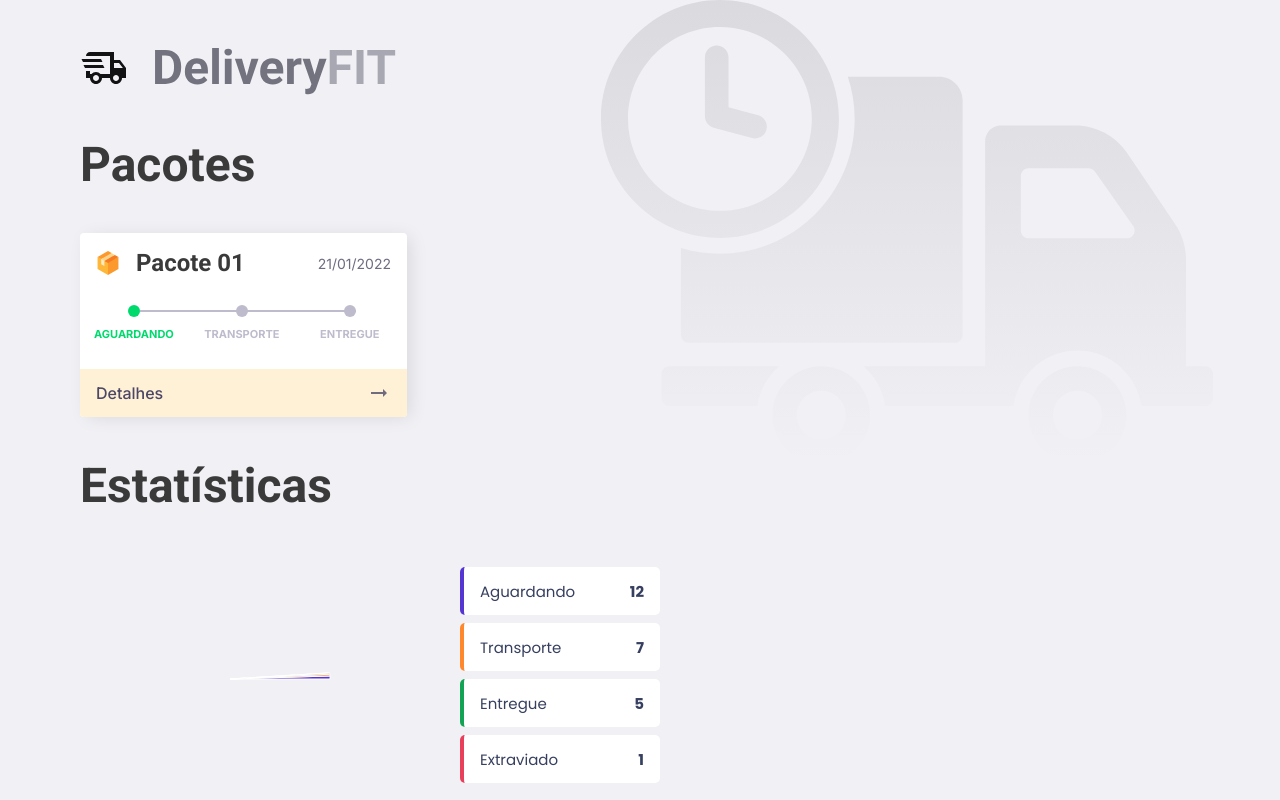
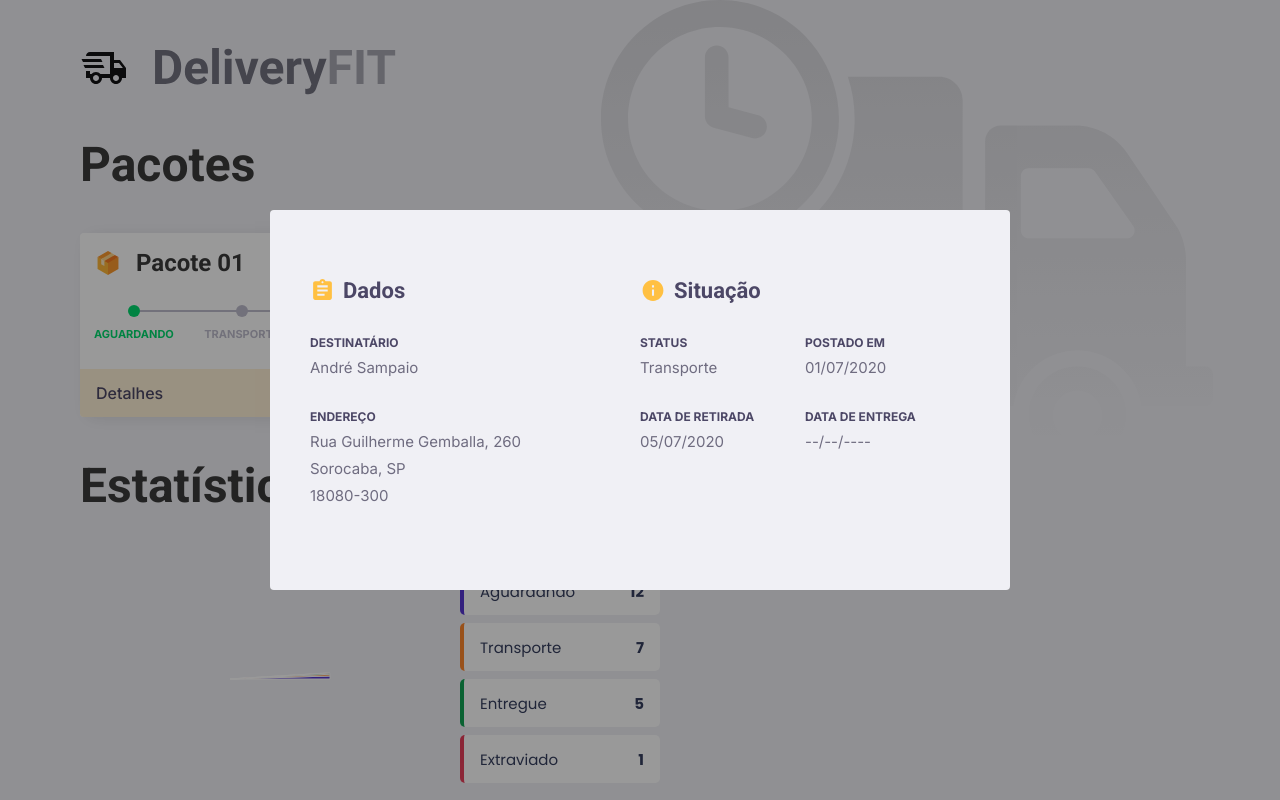
Before and after one commit to apsampaio/delivery-fit, a React (Vite) app: page / in a window 1280 px wide. Built offline with nearby package versions, Linux system fonts and the light colour scheme.

Commit message:
add modal

```diff
--- a/src/App.tsx
+++ b/src/App.tsx
@@ -5,6 +5,7 @@ import { useEffect, useState } from "react";
 
 import { Card } from "./components/Card";
 import { Chart } from "./components/Chart";
+import { Modal } from "./components/Modal";
 
 import { Steps } from "./types/Steps";
 import { Package } from "./types/Package";
@@ -62,6 +63,7 @@ function App() {
   }, []);
 
   return (
+    <>
       <main className="container">
         <header>
           <img src={Logo} alt="logo" />
@@ -88,6 +90,8 @@ function App() {
           )}
         </div>
       </main>
+      <Modal />
+    </>
   );
 }
 
--- /dev/null
+++ b/src/components/Modal/index.tsx
@@ -0,0 +1,52 @@
+import "./styles.css";
+
+import InformationSVG from "../../assets/Information.svg";
+import StatusSVG from "../../assets/Status.svg";
+
+const Modal: React.FC = () => {
+  return (
+    <div className="modal-container">
+      <div className="modal-box">
+        <div className="information">
+          <p className="title">
+            <img src={InformationSVG} alt="information" />
+            Dados
+          </p>
+          <p className="subtitle">DESTINATÁRIO</p>
+          <p className="text">André Sampaio</p>
+
+          <p className="subtitle">ENDEREÇO</p>
+          <p className="text">Rua Guilherme Gemballa, 260</p>
+          <p className="text">Sorocaba, SP</p>
+          <p className="text">18080-300</p>
+        </div>
+        <div className="status">
+          <p className="title">
+            <img src={StatusSVG} alt="information" />
+            Situação
+          </p>
+          <div className="situation-container">
+            <div>
+              <p className="subtitle">STATUS</p>
+              <p className="text">Transporte</p>
+            </div>
+            <div>
+              <p className="subtitle">POSTADO EM</p>
+              <p className="text">01/07/2020</p>
+            </div>
+            <div>
+              <p className="subtitle">DATA DE RETIRADA</p>
+              <p className="text">05/07/2020</p>
+            </div>
+            <div>
+              <p className="subtitle">DATA DE ENTREGA</p>
+              <p className="text">--/--/----</p>
+            </div>
+          </div>
+        </div>
+      </div>
+    </div>
+  );
+};
+
+export { Modal };
--- /dev/null
+++ b/src/components/Modal/styles.css
@@ -0,0 +1,94 @@
+div.modal-container {
+  position: absolute;
+  left: 0;
+  top: 0;
+
+  width: 100vw;
+  height: 100vh;
+
+  z-index: 15;
+  background-color: rgba(0, 0, 0, 0.4);
+
+  display: flex;
+  align-items: center;
+  justify-content: center;
+}
+
+div.modal-container div.modal-box {
+  width: 740px;
+  height: 380px;
+
+  border-radius: 4px;
+
+  background-color: var(--color-ice-white);
+
+  display: flex;
+  padding-top: 60px;
+}
+
+div.modal-container div.modal-box div.information {
+  flex: 1;
+
+  display: flex;
+  flex-direction: column;
+
+  padding-left: 40px;
+}
+
+div.modal-container div.modal-box div.status {
+  flex: 1;
+
+  display: flex;
+  flex-direction: column;
+
+  padding-right: 40px;
+}
+div.modal-container div.modal-box div.status div.situation-container {
+  display: flex;
+  flex-wrap: wrap;
+
+  justify-content: space-between;
+}
+
+div.modal-container
+  div.modal-box
+  div.status
+  div.situation-container
+  > div:nth-child(2n) {
+  flex-basis: 50%;
+}
+
+div.modal-container div.modal-box p.title {
+  font-family: "Roboto", sans-serif;
+  font-weight: bold;
+  font-size: 22px;
+
+  color: var(--color-dark-purple);
+
+  display: flex;
+
+  margin: 8px 0;
+}
+
+div.modal-container div.modal-box p.title img {
+  margin-right: 8px;
+}
+
+div.modal-container div.modal-box p.subtitle {
+  font-family: "Inter", sans-serif;
+  font-weight: bold;
+  font-size: 12px;
+
+  color: var(--color-dark-purple);
+
+  margin-bottom: 8px;
+  margin-top: 24px;
+}
+
+div.modal-container div.modal-box p.text {
+  font-family: "Inter", sans-serif;
+  font-size: 15px;
+
+  color: var(--color-purple);
+  margin-bottom: 8px;
+}
```
Also changed, not shown: src/assets/Information.svg (added), src/assets/Status.svg (added). Lines whose indentation alone changed are shown as unchanged.
